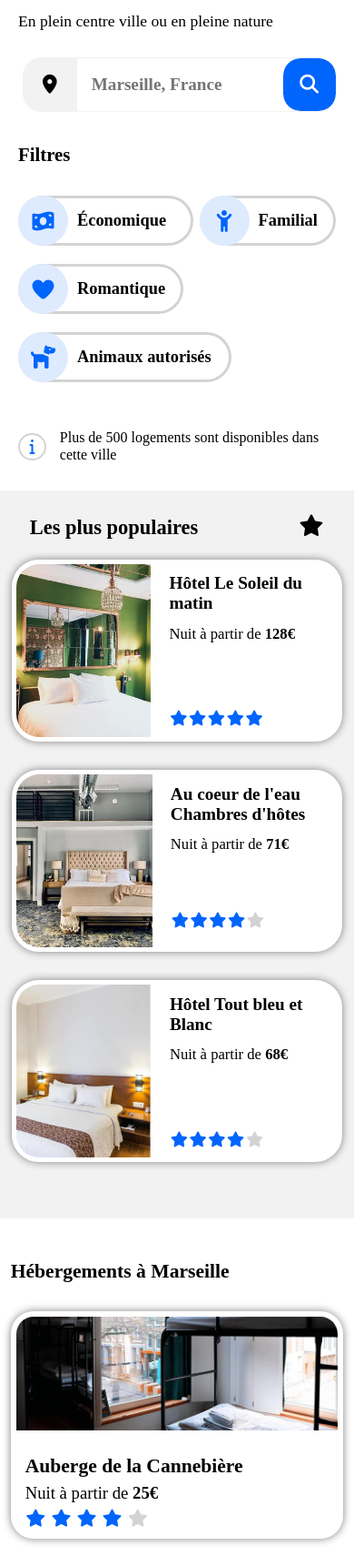
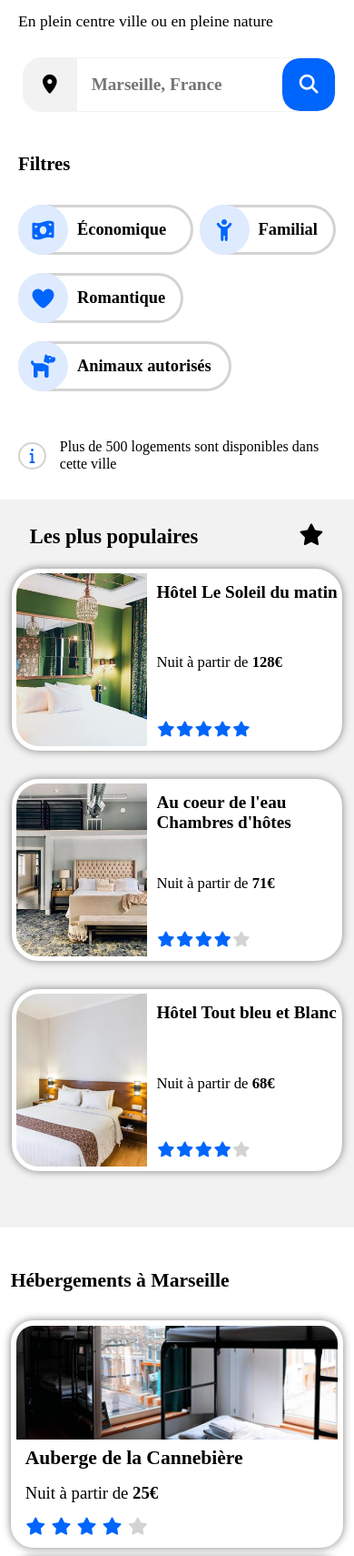
Before and after one commit to HazzReghem/Projettest, a plain HTML site: page index.html in a window 390 px wide. Shown: the part 269-1979 px from the top of the page at 91% size. Drawn offline with Linux system fonts and the light colour scheme; a web font is replaced by a local one.

Commit message:
mini rework

```diff
--- a/booki.css
+++ b/booki.css
@@ -323,7 +323,7 @@ span
     border: 1px solid #F2F2F2;
     background-color: #F2F2F2;
     border-radius: 20px;
-    height: 600px;
+    height: 630px;
     width: 70%;
     margin-right: 35px;
     padding: 1% 3% 1% 3%;
@@ -351,7 +351,7 @@ span
 {
     list-style-type: none;
     width: 30%;
-    /* height: 180px; */
+    height: 230px;
     border: 5px solid white;
     background-color: white;
     border-radius: 20px;
@@ -366,6 +366,8 @@ span
     text-decoration: none;
     color: black;
     display: block;
+    width: 100%;
+    height: 100%;
 }
 
 .card_image
@@ -378,9 +380,11 @@ span
 .card_image img
 {
     width: 100%;
-}
-
-#card1 .card_image img, #card2 .card_image img
+    height: 100%;
+    object-fit: cover;
+}
+
+/* #card1 .card_image img, #card2 .card_image img
 {
     transform: translate(0%, -15%);
 }
@@ -398,6 +402,15 @@ span
 #card6 .card_image img
 {
     transform: translate(0%, -35%);
+} */
+
+.card_desc
+{
+    display: flex;
+    flex-direction: column;
+    justify-content: space-between;
+    width: 100%;
+    height: 45%;
 }
 
 #card1:hover, #card2:hover, #card3:hover, #card4:hover, #card5:hover, #card6:hover
@@ -405,7 +418,7 @@ span
     box-shadow: 0px 0px 20px grey;
 }
 
-.card_body
+.card_title
 {
     padding-left: 5%;
     font-size: 90%;
@@ -417,9 +430,15 @@ span
     font-size: 90%;
 }
 
-.card_body, .card_price, .card_rate
-{
-    line-height: 20%;
+.card_title, .card_price, .card_rate
+{
+    line-height: 90%;
+}
+
+.card_title h4
+{
+    margin-top: 10px;
+    margin-bottom: 0px;
 }
 
 .card_rate
@@ -446,7 +465,7 @@ span
     border: 1px solid #F2F2F2;
     background-color: #F2F2F2;
     width: 30%;
-    height: 600px;
+    height: 630px;
     border-radius: 20px;
     padding: 1% 3% 1% 3%;
     /* padding-right: 5%; */
@@ -514,30 +533,39 @@ span
 
 #pop_card1 .pop_card_image img
 {
-    height: 130%;
-    /* width: 150%; */
-    transform: translate(-20%, -20%);
-}
-
-#pop_card2 .pop_card_image
+    height: 100%;
+    width: 100%;
+    transform: translate(0%);
+    object-fit: cover;
+}
+
+/* #pop_card2 .pop_card_image
 {
     width: 60%;
-}
+} */
 
 #pop_card2 .pop_card_image img
 {
     height: 100%;
-    transform: translate(-15%, 0%);
+    width: 100%;
+    transform: translate(0%);
+    object-fit: cover;
 }
 
 
 #pop_card3 .pop_card_image img
 {
-    height: 130%;
-    width: 110%;
-    transform: translate(-5%, -10%);
-}
-
+    height: 100%;
+    width: 100%;
+    transform: translate(0%);
+    object-fit: cover;
+}
+
+.pop_card_title h4
+{
+    margin-top: 5px;
+    margin-bottom: 0px;
+}
 
 .pop_card_title, .pop_card_price, .pop_card_rate
 {
@@ -557,22 +585,23 @@ span
     color: lightgray;
 }
 
-.pop_card_price
+/* .pop_card_price
 {
     position: relative;
     bottom: 25px;
-}
+} */
 
 .pop_card_desc
 {
     display: flex;
     flex-direction: column;
-    margin-left: 20px;
+    margin-left: 10px;
     flex-wrap: nowrap;
     padding-right: 5px;
     justify-content: space-between;
     align-items: flex-start;
     height: 95%;
+    width: 65%;
 }
 
 
@@ -865,6 +894,11 @@ footer a:hover
         width: auto;
     }
 
+    nav
+    {
+        width: 25%;
+        font-size: 90%;
+    }
 
     #recherche input[type=search]
     {
@@ -908,7 +942,14 @@ footer a:hover
 
     #card1, #card2, #card3, #card4, #card5, #card6
     {
-        margin-bottom: 30px;
+        margin-bottom: 3%;
+        width: 31%;
+        height: 185px;
+    }
+
+    .card_desc
+    {
+        height: 50%;
     }
 
     .card_title
@@ -928,30 +969,30 @@ footer a:hover
 
     /* ------------------------POPULAIRES-------------------- */
 
-    .pop_card_image
+    /* .pop_card_image
     {
         width: 70%;
-    }
-
-    #pop_card2 .pop_card_image
-    {
-        width: 100%;
-    }
+    } */
+
+    /* #pop_card2 .pop_card_image
+    {
+        width: 100%;
+    } */
 
     #pop_card2 .pop_card_image img
     {
-        transform: translate(-35%, 0%);
-    }
-
-    #pop_card2 .pop_card_rate
+        transform: translate(-0%, 0%);
+    }
+
+    /* #pop_card2 .pop_card_rate
     {
         position: relative;
         top: -10px;
-    }
+    } */
 
     #pop_card3 .pop_card_image img
     {
-        transform: translate(0%, -20%);
+        transform: translate(0%, 0%);
     }
 
     .pop_card_desc
@@ -1012,6 +1053,7 @@ footer a:hover
     {
         width: 100%;
         margin-left: 0px;
+        margin-right: 0px;
     }
 
 
@@ -1099,6 +1141,11 @@ footer a:hover
         color: #0065FC;
     }
 
+    nav li:hover
+    {
+        border-top: none;
+    }
+
     nav li
     {
         margin: 0;
@@ -1123,13 +1170,15 @@ footer a:hover
         margin-bottom: 25px;
         margin-top: 25px;
         width: 95%;
-        margin-right: 20px;
+        /* margin-right: 20px; */
         margin-left: 20px;
     }
 
     #recherche
     {
         width: 100%;
+        display: flex;
+        justify-content: center;
     }
 
     #localize
@@ -1198,6 +1247,9 @@ footer a:hover
         font-size: 115%;
         padding-left: 10px;
         padding-right: 0px;
+        overflow: hidden;
+        text-overflow: ellipsis;
+        white-space: nowrap;
     }
 
     #economie
@@ -1323,35 +1375,50 @@ footer a:hover
     #pop_card1 .pop_card_image img
     {
         height: 100%;
-        transform: translate(-15%, 0%);
-    }
-
-    #pop_card2 .pop_card_image
+        width: 100%;
+        transform: translate(-0%, 0%);
+        object-fit: cover;
+    }
+
+    /* #pop_card2 .pop_card_image
     {
         width: 68%;
-    }
+    } */
 
     #pop_card2 .pop_card_image img
     {
-        transform: translate(-25%,0%);
+        transform: translate(0%,0%);
+        height: 100%;
+        width: 100%;
+        object-fit: cover;
     }
 
     #pop_card3 .pop_card_image img
     {
-        height: 130%;
-        width: 110%;
-        transform: translate(-10%, -10%);
+        height: 100%;
+        width: 100%;
+        transform: translate(0%, 0%);
+        object-fit: cover;
     }
 
     .pop_card_desc
     {
         /* font-size: 200%; */
-        padding-left: 20px;
+        padding-left: 10px;
         margin: 0;
-        position: relative;
-        bottom: 15px;
+        /* position: relative;
+        bottom: 15px; */
         padding-right: 0;
         flex-wrap: nowrap;
+        display: flex;
+        justify-content: space-between;
+        align-items: baseline;
+    }
+
+    .pop_card_title h4
+    {
+        margin-top: 10px;
+        margin-bottom: 0px;
     }
 
     .pop_card_title
@@ -1362,7 +1429,11 @@ footer a:hover
     .pop_card_price
     {
         font-size: 130%;
-        bottom: 30px;
+    }
+
+    .pop_card_price p
+    {
+        margin: 0;
     }
 
     .pop_card_rate
@@ -1372,7 +1443,7 @@ footer a:hover
         top: 100px; */
         display: flex;
         justify-content: flex-start;
-        margin-top: 30px;
+        margin-top: 0px;
     }
 
     #populaires a
@@ -1406,8 +1477,7 @@ footer a:hover
     #hebergements ul
     {
         display: flex;
-        flex-direction: column;
-
+        /* flex-direction: column; */
     }
 
     #card1, #card2, #card3, #card4, #card5, #card6
@@ -1423,7 +1493,7 @@ footer a:hover
         height: 125px;
     }
 
-    .card_body
+    .card_title
     {
         font-size: 150%;
         padding-left: 10px;
@@ -1435,17 +1505,27 @@ footer a:hover
         padding-left: 10px;
     }
 
+    .card_price p
+    {
+        margin: 0;
+    }
+
     .card_rate
     {
         font-size: 130%;
     }
 
-    .card_body, .card_price, .card_rate
-    {
-        line-height: 0%;
-    }
-
-    #card1 .card_image img, #card2 .card_image img
+    .card_desc
+    {
+        height: 45%;
+    }
+
+    .card_title, .card_price, .card_rate
+    {
+        line-height: 100%;
+    }
+
+    /* #card1 .card_image img, #card2 .card_image img
     {
         transform: translate(0%, -25%);
     }
@@ -1468,9 +1548,9 @@ footer a:hover
     #card6 .card_image img
     {
         transform: translate(0%, -40%);
-    }
-
-    #card2 .card_price
+    } */
+
+    /* #card2 .card_price
     {
         position: relative;
         bottom: 30px;
@@ -1537,7 +1617,7 @@ footer a:hover
     {
         position: relative;
         bottom: 10px;
-    }
+    } */
 
     /* ------------------------ACTIVITES---------------------- */
 
@@ -1576,6 +1656,11 @@ footer a:hover
         font-size: 130%;
     }
 
+    .activite_title h4
+    {
+        margin-top: 15px;
+    }
+
     #activite1, #activite2, #activite3, #activite4, #activite5, #activite6
     {
         height: 250px;
--- a/index.html
+++ b/index.html
@@ -64,10 +64,9 @@
                                 <div class="card_image">
                                     <img src="images/hebergements/4_small/marcus-loke-WQJvWU_HZFo-unsplash.jpg" alt="Auberge de la Cannebière">
                                 </div>
-                                <div class="card_body">
+                                <div class="card_desc">
                                     <div class="card_title">
                                         <h4>Auberge de la Cannebière</h4>
-                                    </div>
                                     </div>
                                     <div class="card_price">
                                         <p>Nuit à partir de <b>25€</b></p>
@@ -79,6 +78,7 @@
                                         <i class="fa-solid fa-star"></i>
                                         <i class="fa-solid fa-star"></i>
                                     </div>
+                                </div>
                             </a>
                         </li>
                         <li id="card2">
@@ -86,10 +86,9 @@
                                 <div class="card_image">
                                     <img src="images/hebergements/4_small/fred-kleber-gTbaxaVLvsg-unsplash.jpg" alt="Hôtel du port">
                                 </div>
-                                <div class="card_body">
+                                <div class="card_desc">
                                     <div class="card_title">
                                         <h4>Hôtel du port</h4>
-                                    </div>
                                     </div>
                                     <div class="card_price">
                                         <p>Nuit à partir de <b>52€</b></p>
@@ -101,6 +100,7 @@
                                         <i class="fa-solid fa-star"></i>
                                         <i class="fa-solid fa-star"></i>
                                     </div>
+                                </div>
                             </a>
                         </li>
                         <li id="card3">
@@ -108,10 +108,9 @@
                                 <div class="card_image">
                                     <img src="images/hebergements/4_small/reisetopia-B8WIgxA_PFU-unsplash.jpg" alt="Hôtel Les mouettes">
                                 </div>
-                                <div class="card_body">
+                                <div class="card_desc">
                                     <div class="card_title">
                                         <h4>Hôtel Les mouettes</h4>
-                                    </div>
                                     </div>
                                     <div class="card_price">
                                         <p>Nuit à partir de <b>76€</b></p>
@@ -123,6 +122,7 @@
                                         <i class="fa-solid fa-star"></i>
                                         <i class="fa-solid fa-star"></i>
                                     </div>
+                                </div>
                             </a>
                         </li>
                         <li id="card4">
@@ -130,10 +130,9 @@
                                 <div class="card_image">
                                     <img src="images/hebergements/4_small/annie-spratt-Eg1qcIitAuA-unsplash.jpg" alt="Auberge de la Cannebière">
                                 </div>
-                                <div class="card_body">
+                                <div class="card_desc">
                                     <div class="card_title">
                                         <h4>Hôtel de la mer</h4>
-                                    </div>
                                     </div>
                                     <div class="card_price">
                                         <p>Nuit à partir de <b>46€</b></p>
@@ -145,6 +144,7 @@
                                         <i class="fa-solid fa-star"></i>
                                         <i class="fa-solid fa-star"></i>
                                     </div>
+                                </div>
                             </a>
                         </li>
                         <li id="card5">
@@ -152,10 +152,9 @@
                                 <div class="card_image">
                                     <img src="images/hebergements/4_small/nicate-lee-kT-ZyaiwBe0-unsplash.jpg" alt="Auberge de la Cannebière">
                                 </div>
-                                <div class="card_body">
+                                <div class="card_desc">
                                     <div class="card_title">
                                         <h4>Auberge Le panier</h4>
-                                    </div>
                                     </div>
                                     <div class="card_price">
                                         <p>Nuit à partir de <b>23€</b></p>
@@ -167,6 +166,7 @@
                                         <i class="fa-solid fa-star"></i>
                                         <i class="fa-solid fa-star"></i>
                                     </div>
+                                </div>
                             </a>
                         </li>
                         <li id="card6">
@@ -174,10 +174,9 @@
                                 <div class="card_image">
                                     <img src="images/hebergements/4_small/febrian-zakaria-M6S1WvfW68A-unsplash.jpg" alt="Auberge de la Cannebière">
                                 </div>
-                                <div class="card_body">
+                                <div class="card_desc">
                                     <div class="card_title">
                                         <h4>Hôtel chez Amina</h4>
-                                    </div>
                                     </div>
                                     <div class="card_price">
                                         <p>Nuit à partir de <b>96€</b></p>
@@ -188,6 +187,7 @@
                                         <i class="fa-solid fa-star"></i>
                                         <i class="fa-solid fa-star"></i>
                                         <i class="fa-solid fa-star"></i>
+                                    </div>
                                 </div>
                             </a>
                         </li>
```
Lines whose indentation alone changed are shown as unchanged.
